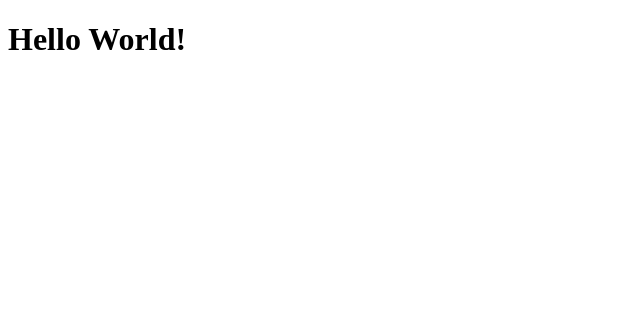
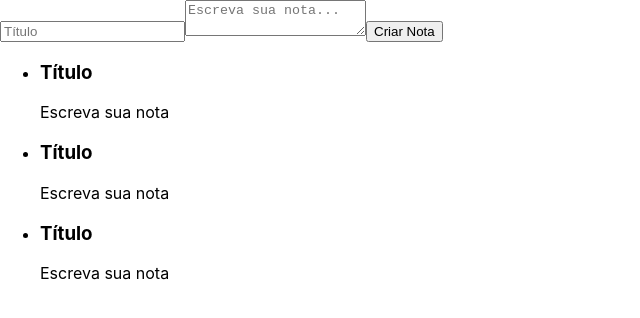
Before and after one commit to MatheusEli/ceep-react, a React (Create React App) app: page / in a window 1280 px wide. Shown: the top 318 px of the page, without its empty margins (0-640 px from the left). Built offline with nearby package versions, Linux system fonts and the light colour scheme.

Commit message:
listaDeNotas loop map

```diff
--- a/src/App.js
+++ b/src/App.js
@@ -1,9 +1,15 @@
-import React from "react";
-
-export function App(){
-    return(
-        <h1>Hello World!</h1>
+import React, { Component } from "react";
+import ListaDeNotas from "./components/ListaDeNotas";
+import  FormularioCadastro  from "./components/FormularioCadastro";
+class App extends Component {
+  render() {
+    return (
+      <section>
+        <FormularioCadastro />
+        <ListaDeNotas />
+      </section>
     );
+  }
 }
 
 export default App;
--- /dev/null
+++ b/src/components/CardNota.jsx
@@ -0,0 +1,15 @@
+import React, { Component } from "react";
+class CardNota extends Component {
+  render() {
+    return (
+      <section>
+        <header>
+          <h3>Título</h3>
+        </header>
+        <p>Escreva sua nota</p>
+      </section>
+    );
+  }
+}
+
+export default CardNota;
--- /dev/null
+++ b/src/components/FormularioCadastro.jsx
@@ -0,0 +1,15 @@
+import React, { Component } from "react";
+
+class FormularioCadastro extends Component {
+  render() {
+    return (
+      <form>
+        <input type="text" placeholder="Título" />
+        <textarea placeholder="Escreva sua nota..." />
+        <button>Criar Nota</button>
+      </form>
+    );
+  }
+}
+
+export default FormularioCadastro;
--- /dev/null
+++ b/src/components/ListaDeNotas.jsx
@@ -0,0 +1,20 @@
+import React, { Component } from "react";
+import CardNota from "./CardNota";
+
+class ListaDeNotas extends Component {
+  render() {
+    return (
+      <ul>
+        {Array.of("Trabalho", "Trabalho", "Estudos").map((categoria, index) => {
+          return (
+            <li key={index}>
+              <CardNota />
+            </li>
+          );
+        })}
+      </ul>
+    );
+  }
+}
+
+export default ListaDeNotas;
--- /dev/null
+++ b/src/index.css
@@ -0,0 +1,13 @@
+body {
+  margin: 0;
+  font-family: -apple-system, BlinkMacSystemFont, 'Segoe UI', 'Roboto', 'Oxygen',
+    'Ubuntu', 'Cantarell', 'Fira Sans', 'Droid Sans', 'Helvetica Neue',
+    sans-serif;
+  -webkit-font-smoothing: antialiased;
+  -moz-osx-font-smoothing: grayscale;
+}
+
+code {
+  font-family: source-code-pro, Menlo, Monaco, Consolas, 'Courier New',
+    monospace;
+}
--- a/src/index.js
+++ b/src/index.js
@@ -1,5 +1,11 @@
-import React from "react";
-import ReactDOM from "react-dom";
-import App from "./App";
+import React from 'react';
+import ReactDOM from 'react-dom';
+import './index.css';
+import App from './App';
 
-ReactDOM.render(<App />, document.querySelector('#root'));
+ReactDOM.render(
+  <React.StrictMode>
+    <App />
+  </React.StrictMode>,
+  document.getElementById('root')
+);
```
